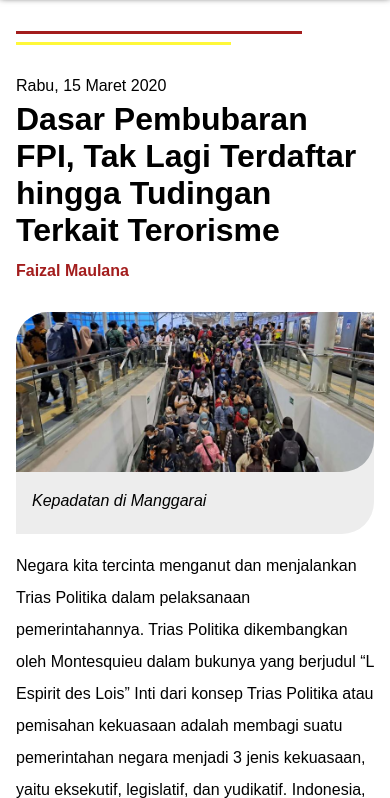
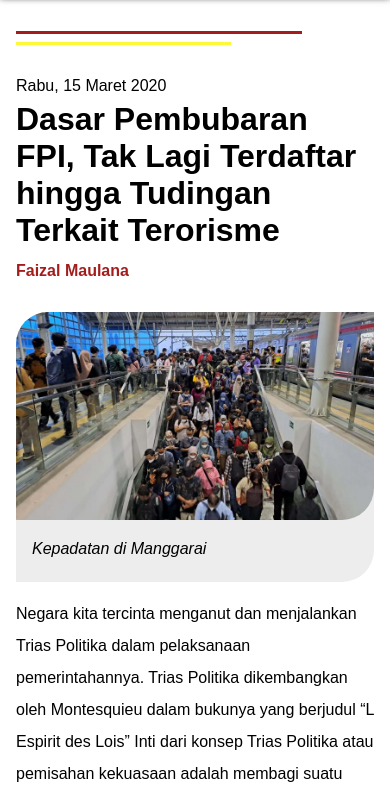
Before and after one commit to barisan-pemuda-intelektual/barisan-pemuda-intelektual.github.io, a plain HTML site: page artikel/index.html in a window 390 px wide. Shown: the part 43-841 px from the top of the page. Drawn offline with Linux system fonts and the light colour scheme.

Commit message:
menyesuaikan gambar artikel

```diff
--- a/style/artikel.css
+++ b/style/artikel.css
@@ -180,7 +180,7 @@
     }
 
     .artikel-image img{
-        height: 10em;
+        height: 13em;
         object-fit: cover;
     }
 
```
